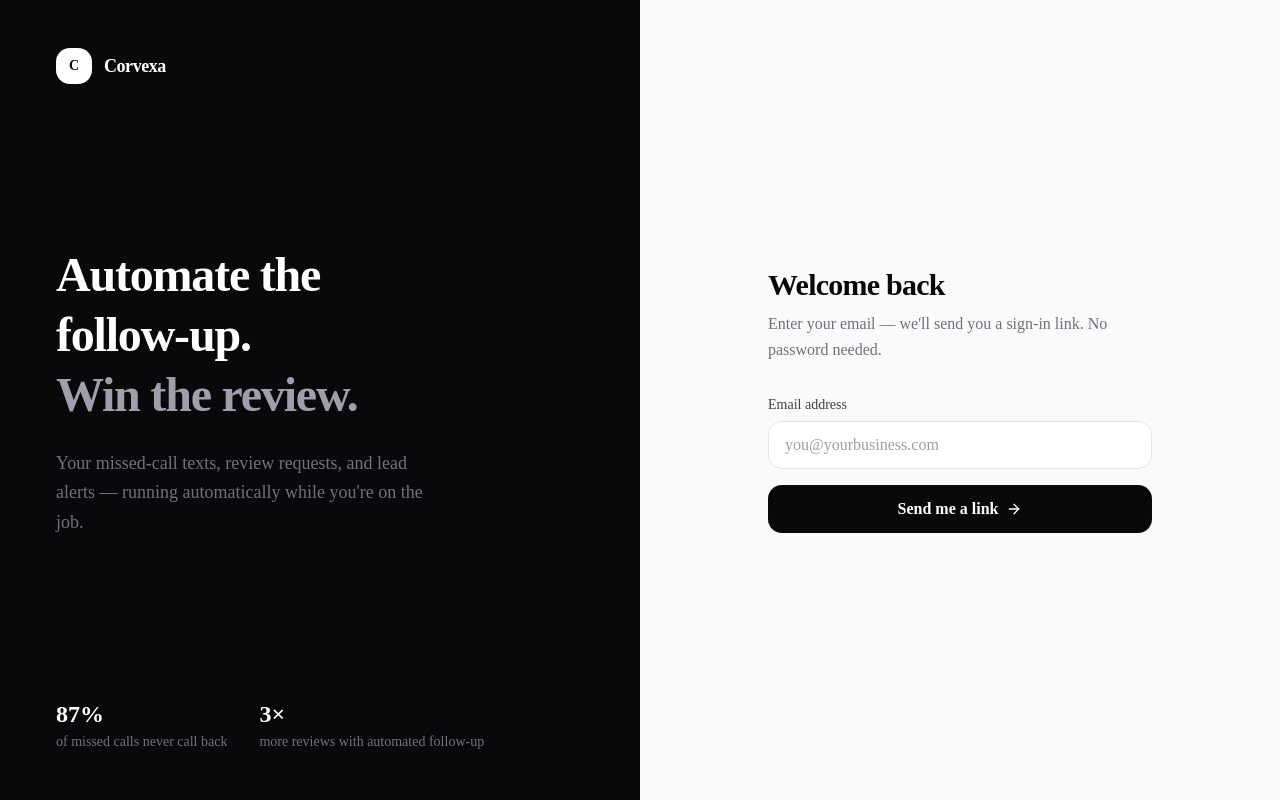
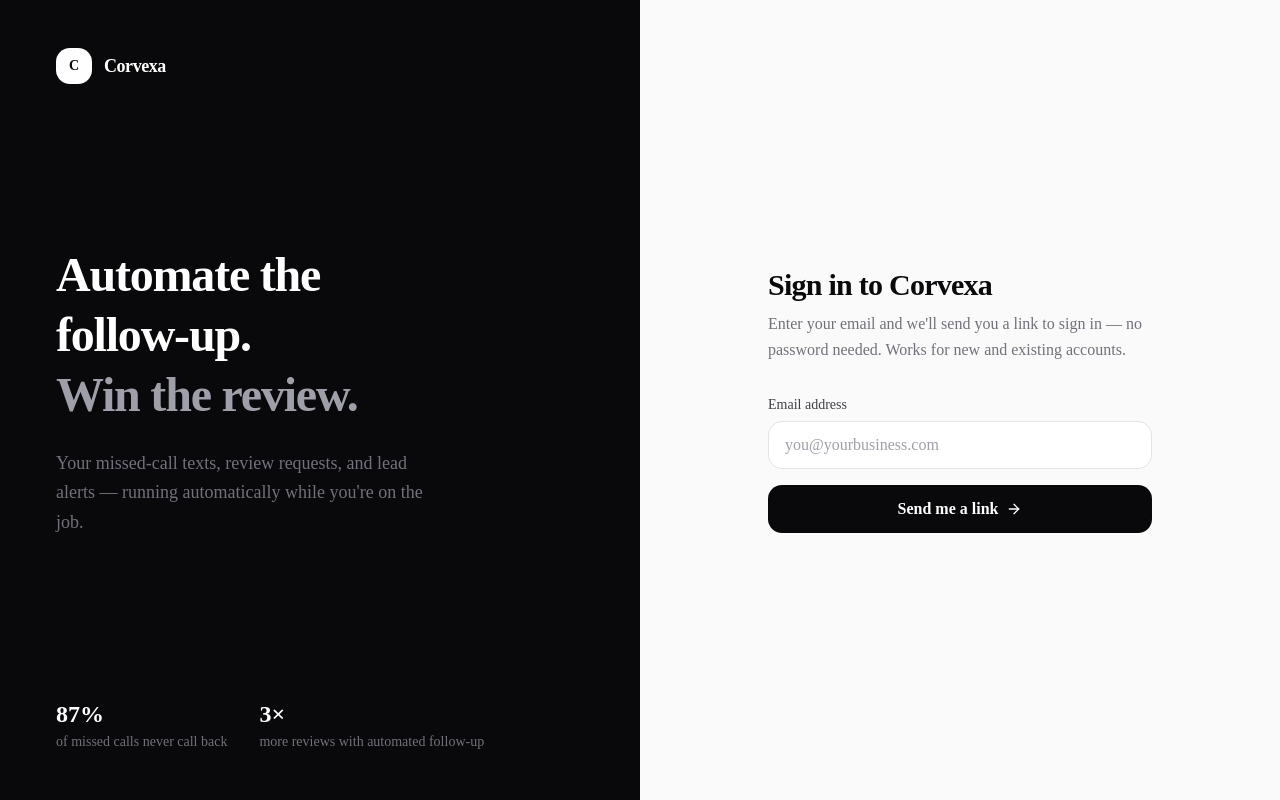
Before and after one commit to corvexastudio/corvexa-platform, a Next.js app: page /client/login in a window 1280 px wide. Built offline with nearby package versions, Linux system fonts and the light colour scheme; no server answers.

Commit message:
fix: clarify login page copy - works for both new and existing users

```diff
--- a/src/app/client/login/page.tsx
+++ b/src/app/client/login/page.tsx
@@ -76,9 +76,9 @@
         <div className="w-full max-w-sm">
           {!sent ? (
             <>
-              <h1 className="text-3xl font-bold text-zinc-950 mb-2 tracking-tight">Welcome back</h1>
+              <h1 className="text-3xl font-bold text-zinc-950 mb-2 tracking-tight">Sign in to Corvexa</h1>
               <p className="text-zinc-500 mb-8 leading-relaxed">
-                Enter your email — we'll send you a sign-in link. No password needed.
+                Enter your email and we'll send you a link to sign in — no password needed. Works for new and existing accounts.
               </p>
 
               <form onSubmit={handleSubmit} className="space-y-4">
```
